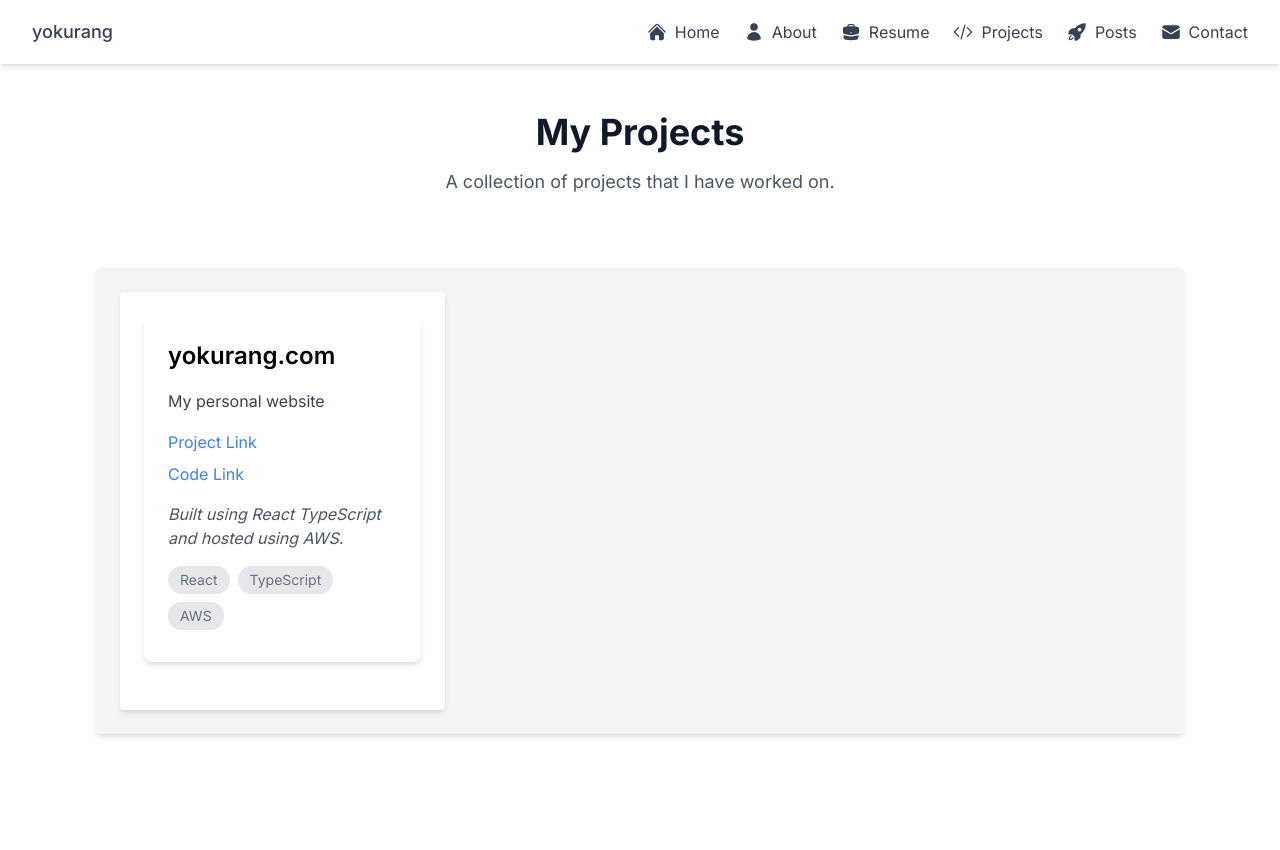
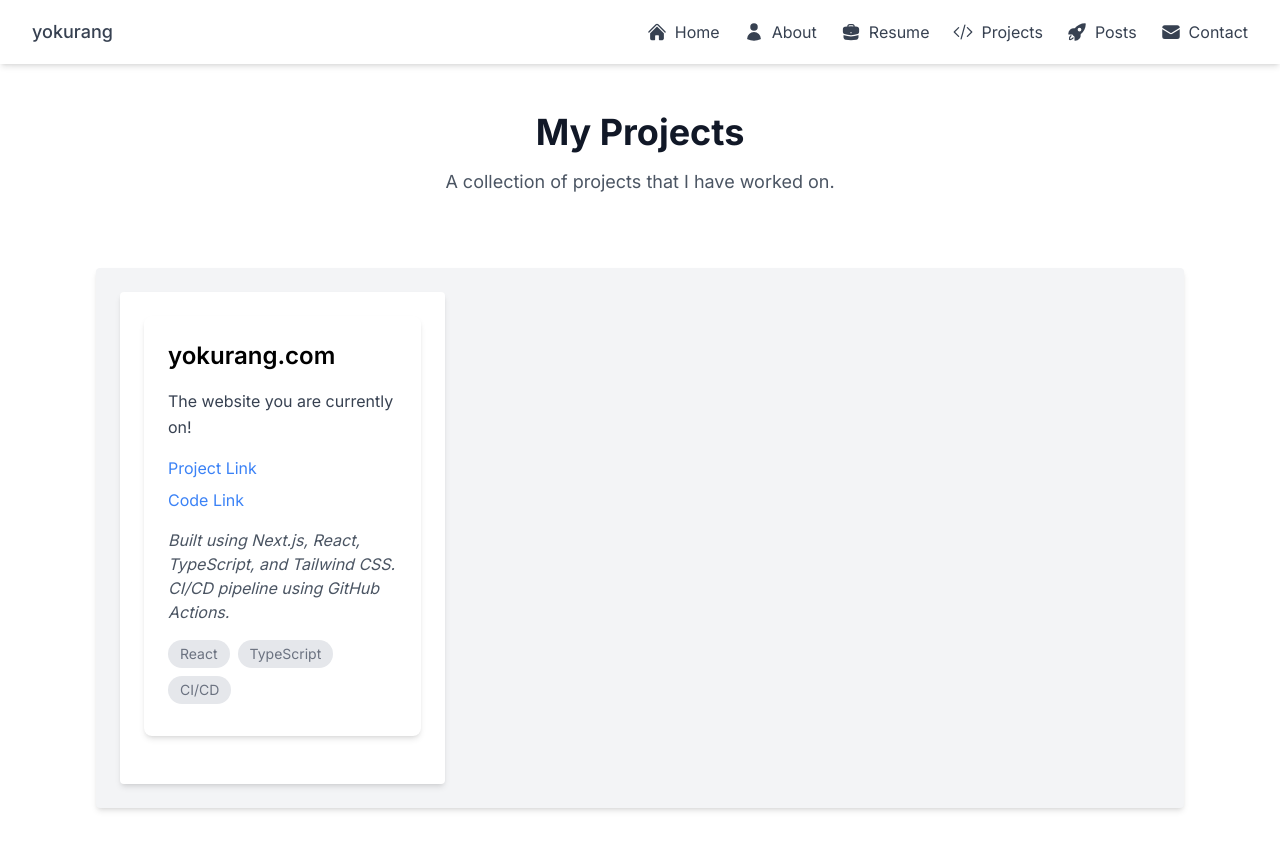
Before and after one commit to yokurang/yokurang.com, a Next.js app: page /projects in a window 1280 px wide. Shown: the top 850 px of the page. Built offline with nearby package versions, Linux system fonts and the light colour scheme.

Commit message:
modify details

```diff
--- a/src/app/data/projects/projects.ts
+++ b/src/app/data/projects/projects.ts
@@ -10,10 +10,10 @@ export type Project = {
 export const projects: Project[] = [
   {
       title: 'yokurang.com',
-      description: 'My personal website',
+      description: 'The website you are currently on!',
       projectLink: 'https://www.yokurang.com',
       codeLink: 'https://github.com/yokurang/yokurang.com',
-      tags: ['React', 'TypeScript', 'AWS'],
-      details: 'Built using React TypeScript and hosted using AWS.'
+      tags: ['React', 'TypeScript', 'CI/CD'],
+      details: 'Built using Next.js, React, TypeScript, and Tailwind CSS. CI/CD pipeline using GitHub Actions.'
   },
 ];
```
